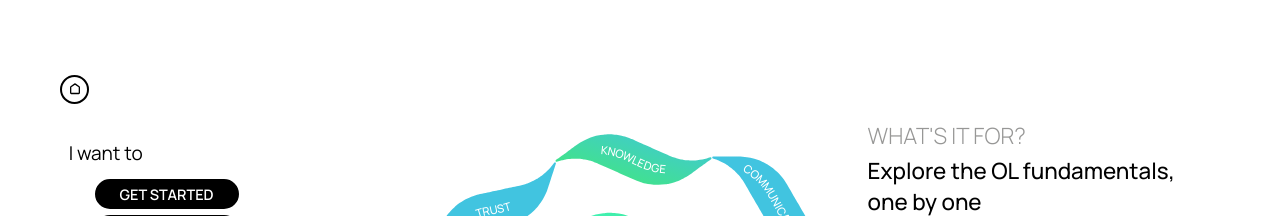
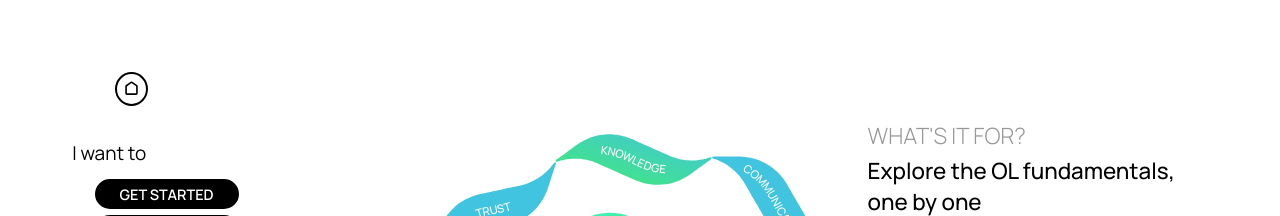
Before and after one commit to saradinismarques/ol-compass, a React (Create React App) app: page /ol-compass/get-started in a window 1280 px wide. Shown: the top 216 px of the page. Built offline with nearby package versions, Linux system fonts and the light colour scheme.

Commit message:
start fixing % to vh

```diff
--- a/src/components/Menu.js
+++ b/src/components/Menu.js
@@ -53,7 +53,7 @@ const Menu = ({isExplanationPage}) => {
     <div>
       <Link
         to="/ol-compass/home"
-        className={`menu-button home ${activeButton === 'home' ? 'active' : ''}`}
+        className={`home-button ${activeButton === 'home' ? 'active' : ''}`}
       >
         <HomeIcon
           className="home-icon"
--- a/src/components/OLCompass.js
+++ b/src/components/OLCompass.js
@@ -29,7 +29,7 @@ const OLCompass = ({ action, position, onButtonClick, resetState, savedComponent
     if (position === "center") {
       return { x: window.innerWidth * 0.5, y: window.innerHeight * 0.5 };
     } else if (position === "left") {
-      return { x: window.innerWidth * 0.33, y: window.innerHeight * 0.5 }; // Adjust y for better positioning
+      return { x: window.innerWidth * 0.37, y: window.innerHeight * 0.5 }; // Adjust y for better positioning
     }
   };
 
@@ -304,7 +304,7 @@ const OLCompass = ({ action, position, onButtonClick, resetState, savedComponent
 
   return (
     <div>
-    <div style={{...containerStyle, left: `${getCenter(position).x}px`, top: `${getCenter(position).y}px` }}>
+    <div style={{...containerStyle, left: `${getCenter(position).x/window.innerWidth*100}vw`, top: `${getCenter(position).y/window.innerHeight*100}vh` }}>
     {components.map((c, i) => (
     <div key={i}>
       {/* Shape */}
--- a/src/pages/GetInspiredPage.js
+++ b/src/pages/GetInspiredPage.js
@@ -362,9 +362,8 @@ const GetInspiredPage = ({ savedCaseStudies, setSavedCaseStudies, newCaseStudies
 
       {!isExplanationPage && (
       <>
+      <div className='gi-text-container'>
         {resultsNumber !== -1 && (
-            <>
-            <div className='gi-text-container'>
         <div className="gi-card-container">
           <button onClick={toggleBookmark} className={`gi-bookmark-button ${state.bookmark ? 'active' : ''}`}>
             <BookmarkIcon
@@ -392,16 +391,9 @@ const GetInspiredPage = ({ savedCaseStudies, setSavedCaseStudies, newCaseStudies
             </div>
           </div>
         </div>
-            </div>
-            </>
         )}
-
         {resultsNumber === -1 && (
-            <>
-            <div className='gi-text-container'>
           <div className="gi-card-container empty"></div>
-            </div>
-            </>
         )}
 
         {/* Navigation Arrows */}
@@ -410,7 +402,6 @@ const GetInspiredPage = ({ savedCaseStudies, setSavedCaseStudies, newCaseStudies
             <ArrowIcon
               className='gi-arrow-icon'
             />
-
           </button>
         )}
 
@@ -422,16 +413,14 @@ const GetInspiredPage = ({ savedCaseStudies, setSavedCaseStudies, newCaseStudies
           </button>
         )}
 
+      </div>
+
+      <div className="search-mode-menu">
         {resultsNumber !== -1 && (
-            <>
           <p className='gi-results'>
             <span className='bold-text'>{resultsNumber}</span> results
           </p>
-            </>
         )}
-
-
-          <div className="search-mode-menu">
         <div className="mode-button-background">
           <div className="mode-buttons">
             <button
--- a/src/styles/App.css
+++ b/src/styles/App.css
@@ -10,8 +10,8 @@ body {
 
 .text-container {
     position: fixed;
-    top: 15%; /* Position item 50% from the top */
-    right: 8%; /* Position item 50% from the left */
+    top: 15vh;
+    right: 8vw;
     max-width: 310px;
 }
 
@@ -73,8 +73,8 @@ body {
 
 .message-box {
     position: fixed;
-    top: 50%;
-    left: 50%;
+    top: 50vh;
+    left: 50vw;
     transform: translate(-50%, -50%);
     padding: 50px;
     margin: 0;
@@ -118,8 +118,8 @@ body {
 
 .question-button {
     position: fixed;
-    bottom: 9%;
-    left: 4.7%;
+    bottom: 9vh;
+    left: 9vw;
     background-color: transparent;
     border: 2px solid #bcbcbc;
     border-radius: 50%;
@@ -163,8 +163,8 @@ body {
 }
 
 .question-icon {
-    width: 12px;
-    height: 12px;
+    width: 15px;
+    height: 15px;
     fill: #bcbcbc; /* Set default color for the bookmark */
     transition: fill 0.2s ease, stroke 0.2s ease;
     stroke: #bcbcbc;
--- a/src/styles/GetInspiredPage.css
+++ b/src/styles/GetInspiredPage.css
@@ -1,8 +1,8 @@
 /* Style for text-container */
 .gi-text-container {
     position: fixed;
-    top: 18.5%; /* Position item 50% from the top */
-    left: 75%; /* Position item 50% from the left */
+    top: 18.5vh;
+    left: 75vw;
     transform: translateX(-50%);
     display: flex;
     flex-direction: column; /* Arrange items in a column */
@@ -138,7 +138,6 @@
     border: 2px solid transparent; /* Set initial border to transparent */
     cursor: pointer;
     position: fixed;
-    left: 74%;
 }
 
 .gi-arrow-button.disabled {
@@ -149,13 +148,13 @@
 /* Left arrow button */
 .gi-arrow-button.up {
     rotate: -90deg; /* Rotate the arrow for left button */
-    top: 14.2%; /* Position item 50% from the top */
+    top: -5%;
 }
 
 /* Right arrow button (default position) */
 .gi-arrow-button.down {
     rotate: 90deg; /* Rotate the arrow for left button */
-    bottom: 12.3%;
+    bottom: -5%;
 }
 
 /* Change icon color on hover */
@@ -178,8 +177,7 @@
 
 .gi-results {
     position: fixed;
-    left: 75%;
-    bottom: 6%;
+    left: 75vw;
     transform: translateX(-50%);
     font-weight: 200;
 }
@@ -187,10 +185,11 @@
 /* Container for the menu */
 .search-mode-menu {
     position: fixed;
-    bottom: 6.5%;
-    left: 26%;
+    bottom: 9vh;
+    left: 33vw;
+    transform: translateX(-50%);
     width: 220px;
-    height: 48px;
+    height: 35px;
     display: flex;
     align-items: center;
     border: 2px solid #dedede;
--- a/src/styles/GetStartedPage.css
+++ b/src/styles/GetStartedPage.css
@@ -1,7 +1,7 @@
 .gs-text-container {
     position: fixed;
-    top: 14%; /* Position item 50% from the top */
-    left: 62%; /* Position item 50% from the left */
+    top: 14vh;
+    left: 62vw;
     padding: 0px;
     margin: 0px;
     z-index: 30;
@@ -63,16 +63,16 @@
 .gs-image-container {
     position: fixed;
     overflow: hidden; /* To prevent any overflow issues */
-    right: 32.5%;
-    top: 8%;
+    top: 8vh;
+    right: 32.5vw;
     z-index: 10;
     opacity: 40%;
 }
 
 .gs-bookmark-container {
     position: fixed;
-    top: 9%;
-    left: 62%;
+    top: 9.4vh;
+    left: 62vw;
     display: flex; /* Align items in a row */
     align-items: center; /* Center them vertically */
     z-index: 30;
--- a/src/styles/InitialPage.css
+++ b/src/styles/InitialPage.css
@@ -1,7 +1,7 @@
 .i-title-container {
     position: absolute;
-    top: 50%; /* Position item 50% from the top */
-    left: 50%;
+    top: 50vh; /* Position item 50% from the top */
+    left: 50vw;
     transform: translate(-50%, -50%);
     max-width: 250px;
     text-align: center; /* Center the text inside the element */
@@ -10,8 +10,8 @@
 
 .i-explanation-container {
     position: absolute;
-    top: 51.1%; /* Position item 50% from the top */
-    left: 50%;
+    top: 51.1vh; /* Position item 50% from the top */
+    left: 50vw;
     transform: translate(-50%, -50%);
     max-width: 250px;
     text-align: center; /* Center the text inside the element */
@@ -39,8 +39,8 @@
 
 .i-text-container {
     position: absolute;
-    top: 27%;
-    left: 70%;
+    top: 27vh;
+    left: 70vw;
     max-width: 250px;
     color: black;
     font-size: 1.32em;
--- a/src/styles/LearnPage.css
+++ b/src/styles/LearnPage.css
@@ -1,7 +1,8 @@
 .l-text-container {
     position: fixed;
-    top: 14%; /* Position item 50% from the top */
-    left: 62%; /* Position item 50% from the left */
+    top: 14vh;
+    right: -1.7vw;
+    transform: translateX(-50%);
     padding: 0px;
     margin: 0px;
     z-index: 30;
@@ -97,8 +98,8 @@
 .l-image-container {
     position: fixed;
     overflow: hidden; /* To prevent any overflow issues */
-    right: 32.5%;
-    top: 8%;
+    top: 8vh;
+    right: 32.5vw;
     z-index: 10;
     opacity: 40%;
 }
@@ -166,8 +167,8 @@
 
 .l-bookmark-container {
     position: fixed;
-    top: 9%;
-    left: 62%;
+    top: 9vh;
+    right: 9vw;
     display: flex; /* Align items in a row */
     align-items: center; /* Center them vertically */
     z-index: 30;
@@ -183,12 +184,12 @@
     background-color: transparent;
     border: 2px solid white;
     border-radius: 50%;
-    padding: 5px;
     margin-left: 10px; /* Add space between the line and the button */
     cursor: pointer;
     display: flex;
     align-items: center;
     justify-content: center;
+    padding: 7px;
 }
 
 .l-bookmark-button:hover {
--- a/src/styles/Menu.css
+++ b/src/styles/Menu.css
@@ -2,8 +2,8 @@
 
 .left-menu {
     position: fixed;
-    top: 10%;
-    left: 7%;
+    top: 10vh;
+    left: 7vw;
     display: flex;
     flex-direction: column;
     justify-content: center;
@@ -45,8 +45,8 @@
 
 .menu-button.solo {
     position: fixed;
-    top: 9%;
-    left: 7%;
+    top: 9vh;
+    left: 7vw;
 }
 
 /* New styles for disabled buttons */
@@ -71,23 +71,24 @@
     height: 29px;
 }
 
-.home-icon {
-    width: 12px;
-    height: 12px;
-    fill: none; /* Set default color for the bookmark */
-    stroke: black;
-    stroke-width: 2.5px;
-    margin-bottom: 1px;
-    position: relative;
+.home-button {
+    position: fixed;
+    top: 9vh;
+    left: 9vw;
+    background-color: transparent;
+    border: 2px solid black;
+    border-radius: 50%;
+    cursor: pointer;
+    display: flex;
+    align-items: center;
+    justify-content: center;
+    padding: 7px;
 }
 
-.menu-button.home {
-    position: fixed;
-    top: 9%;
-    left: 4.7%;
-    height: 25px;
-    width: 25px;
-    margin-left: 0px;
+.home-button.active {
+    background-color: black; /* Active state background color */
+    color: white; /* Active state text color */
+    border: 2px solid black; /* Border remains black to match the background */
 }
 
 /* Add this rule to style the icon when the button is active */
@@ -100,9 +101,28 @@
     stroke: #f5f5f5; /* Change the icon's stroke to white */
 }
 
+/* Add this rule to style the icon when the button is active */
+.home-button.active .home-icon {
+    stroke: #f5f5f5; /* Change the icon's stroke to white */
+}
+
+/* Add this rule to style the icon when the button is active */
+.home-button.hover .home-icon {
+    stroke: #f5f5f5; /* Change the icon's stroke to white */
+}
+
+.home-icon {
+    width: 15px;
+    height: 15px;
+    fill: none; /* Set default color for the bookmark */
+    stroke: black;
+    stroke-width: 2.5px;
+    margin-bottom: 1px;
+}
+
 .i-want-to-text {
     position: relative;
-    left: -14%;
+    left: -1.35vw;
     margin-top: 60px;
     margin-bottom: 10px;
     font-size: 19px;
```
Lines whose indentation alone changed are shown as unchanged.
